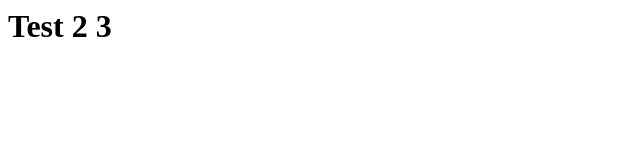
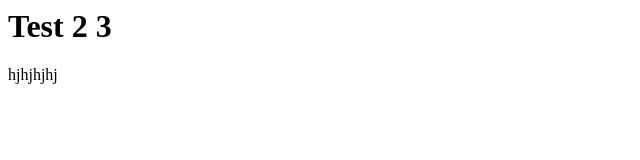
Before and after one commit to mohanadabouzaidi/osoc-demo, a plain HTML site: page index.html in a window 1280 px wide. Shown: the full height of the page, 0-640 px from the left. Drawn offline with Linux system fonts and the light colour scheme.

Commit message:
hjh
hjhj

```diff
--- a/index.html
+++ b/index.html
@@ -12,7 +12,7 @@
 
 
 
-
+hjhjhjhj
 
 
 
```
